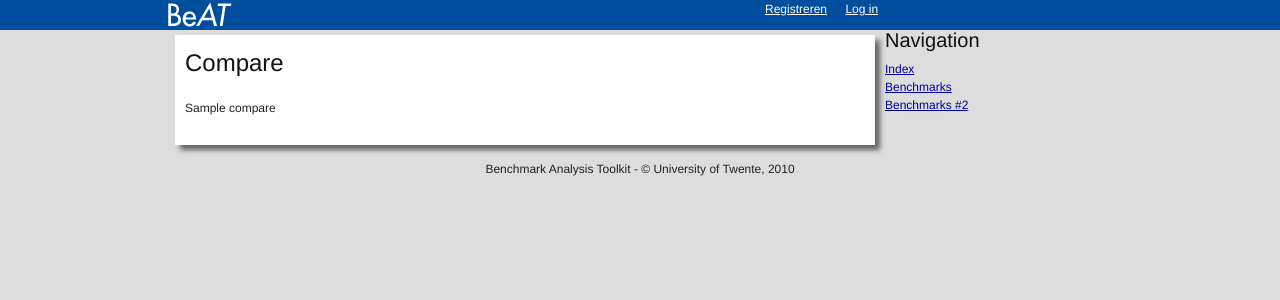
After one commit to ties/BeAT, a Django app: template templates/compare.html in a window 1280 px wide. The commit adds this page. Shown: the top 300 px of the page. Run offline with Django 3.2, Linux system fonts and the light colour scheme; the template is opened without the code that fills it: most values are stand-ins (such as "Sample title", 1, 10 or a date in 2020); parts of the project's set-up code (start-up, migrations or seed data) failed here and were passed over.

Commit message:
begin aan compare functie

```diff
--- a/benchmarks/admin.py
+++ b/benchmarks/admin.py
@@ -10,7 +10,7 @@ class OptionInline(admin.TabularInline):
 	extra = 1
 
 class BenchmarkAdmin(admin.ModelAdmin):
-	list_display = ('model_ID', 'tool_ID')
+	list_display = ('model_ID', 'tool_ID', 'date_time', 'run_time', 'memory_used', 'states_count', 'transition_count')
 	list_filter = ['date_time']
 	search_fields = ['model_ID__name', 'tool_ID__name']
 	fieldsets = [
--- a/site_media/css/style.css
+++ b/site_media/css/style.css
@@ -43,7 +43,7 @@ table.benchmarks {
 }
 
 .benchmarks tr th {
-	background: url('{{ MEDIA_URL }}img/gradient_bg.jpg') repeat-x top left;
+	background: url('/site_media/img/gradient_bg.jpg') repeat-x top left;
 	text-align:center;
 }
 
--- a/templates/base.html
+++ b/templates/base.html
@@ -31,18 +31,16 @@
 				<!-- USER PANEL -->
 				<div class="span-10 last">
 					<ul>
-						{% if is_admin %}
+						{% if user.is_staff %}
 							<li><a href="/admin/">Admin</a></li>
 						{% endif %}
 
-							{% if is_logged_in %}
-								<li><a href="{%url django.contrib.auth.views.logout_then_login %}">Log out</a></li>
-							{% else %}
-								<li><a href="#">Registreren</a></li>
-								<li><a href="{%url django.contrib.auth.views.login %}?next=/">Log in</a></li>
-							{% endif %}
-
-
+						{% if user.is_authenticated %}
+							<li><a href="{%url django.contrib.auth.views.logout_then_login %}">Log out</a></li>
+						{% else %}
+							<li><a href="#">Registreren</a></li>
+							<li><a href="{%url django.contrib.auth.views.login %}?next=/">Log in</a></li>
+						{% endif %}
 					</ul>
 				</div>
 				<!-- END USER PANEL -->
--- a/templates/benchmarks.html
+++ b/templates/benchmarks.html
@@ -31,8 +31,10 @@
 				</table>
 			</form>
 			<div class="scroll">
+			<form action="{% url benchmarks.views.compare %}" method="post">{% csrf_token %}
 			<table class="benchmarks">
 				<tr>
+					<th>&nbsp;</th>
 					<th>Model</th>
 					<th>States</th>
 					<th>Runtime</th>
@@ -42,6 +44,7 @@
 
 				{% for benchmark in benchmarks %}
 				<tr>
+					<td><input type="checkbox" name="compare_benchmarks" value="{{ benchmark.id }}" /></td>
 					<td>{{ benchmark.model_ID }}</td>
 					<td>{{ benchmark.states_count }}</td>
 					<td>{{ benchmark.run_time }}</td>
@@ -50,5 +53,7 @@
 				</tr>
 				{% endfor %}
 			</table>
+			<input type="submit" value="Compare" />
+			</form>
 	</div>
 {% endblock %}
--- /dev/null
+++ b/templates/compare.html
@@ -0,0 +1,7 @@
+{% extends "base_site.html" %}
+{% block title %}Benchmarks{% endblock %}
+{% block content %}
+		<h2>Compare</h2>
+
+		<p>{{ compare }}</p>
+{% endblock %}
--- a/urls.py
+++ b/urls.py
@@ -13,6 +13,7 @@ urlpatterns = patterns('',
 	(r'^$', 'benchmarks.views.index'),
 	(r'^tables/$', 'benchmarks.views.tables'),
 	(r'^benchmarks/$', 'benchmarks.views.benchmarks'),
+	(r'^compare/$', 'benchmarks.views.compare'),
 
     # Uncomment the next line to enable the admin:
     (r'^admin/', include(admin.site.urls)),
```
Also changed, not shown: benchmarks/views.py (+13 -2 lines), db.db, site_media/img/gradient_bg.jpg (added).
